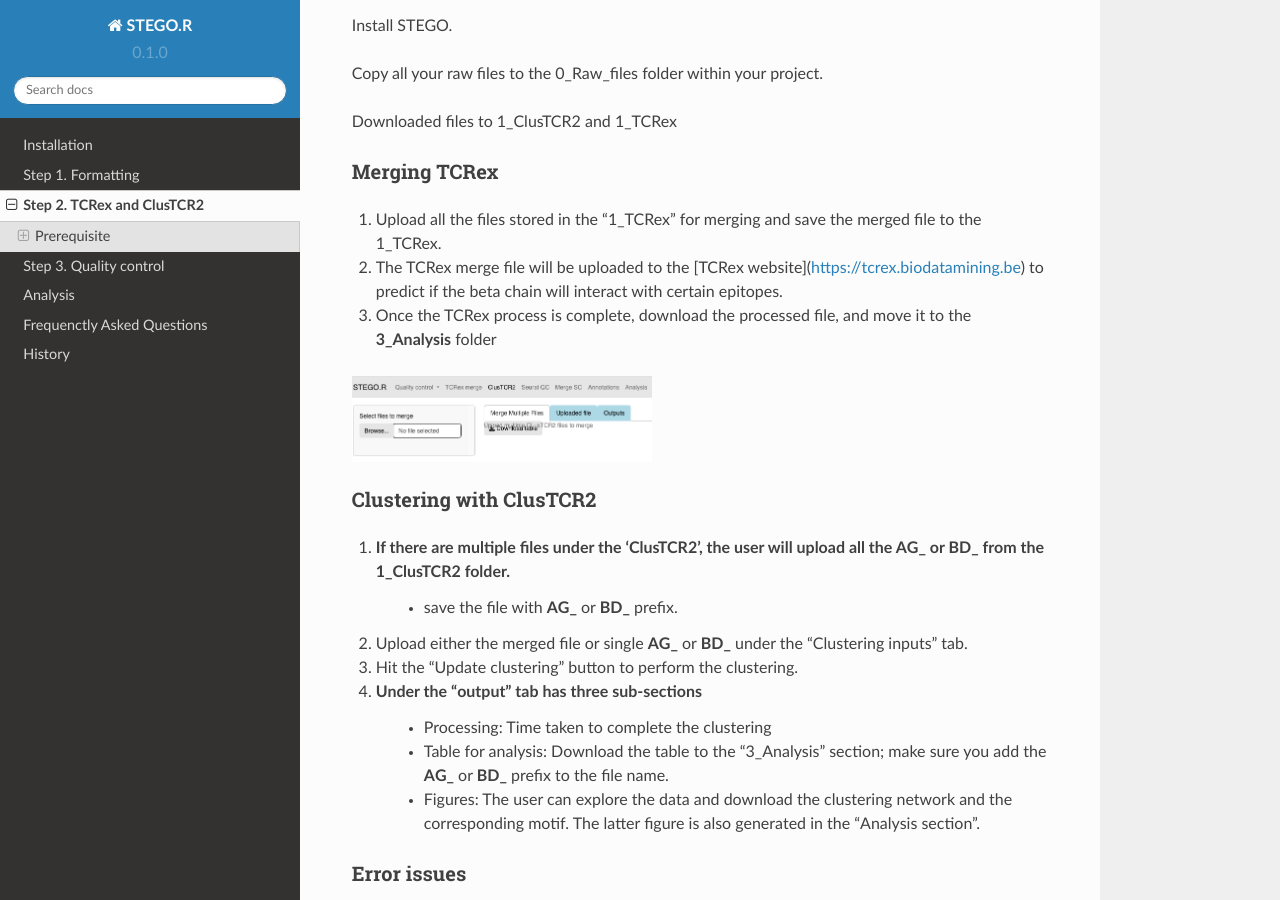
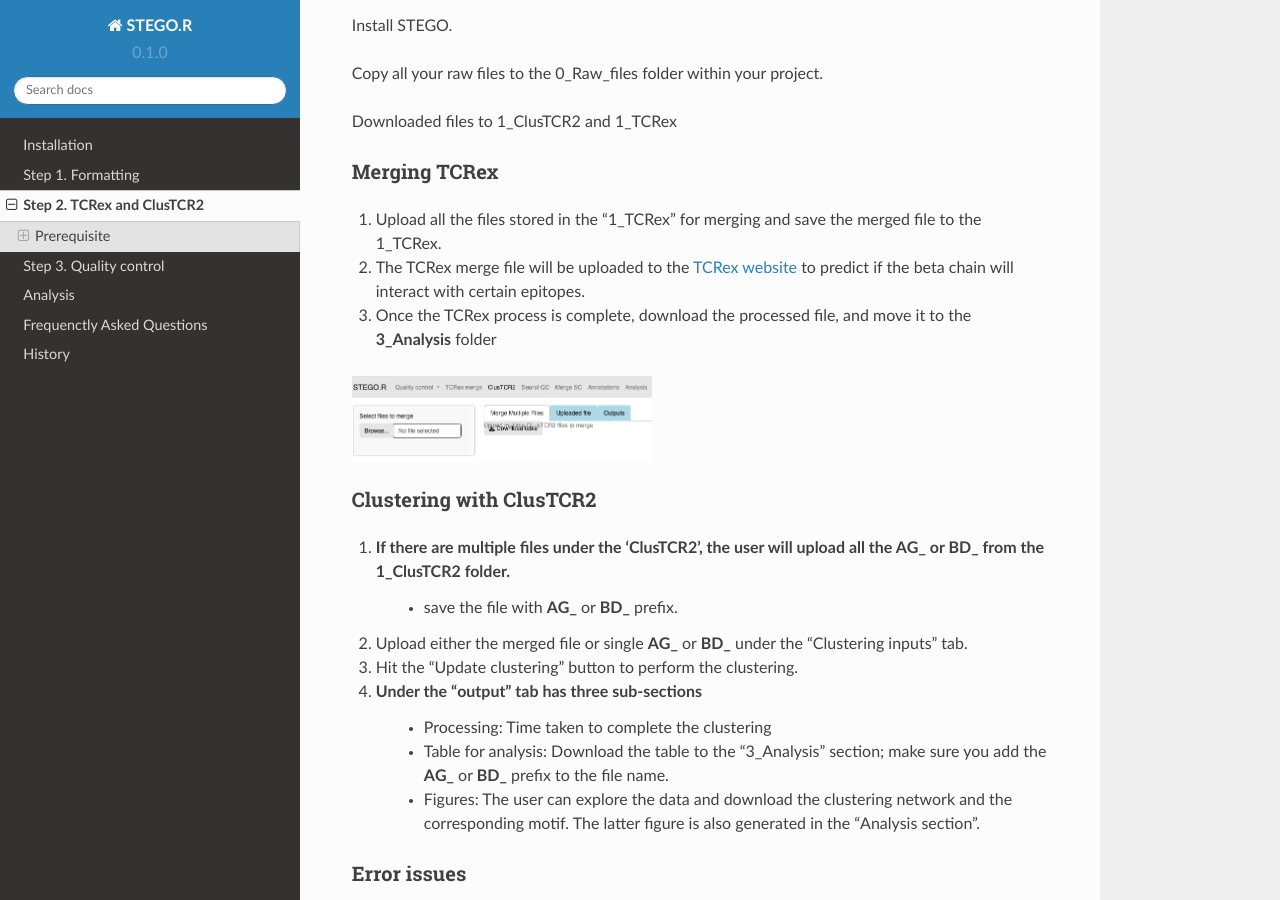
Before and after one commit to KerryAM-R/STEGOR, a Sphinx documentation site: the page built from docs/source/2.STEP2.rst, in a window 1280 px wide and 900 px high, scrolled down 387 px. Built offline with Sphinx 7.4.7 and the Read the Docs theme 2.0.0, drawn with Linux system fonts in a browser that asks for light colours.

Commit message:
Update 2.STEP2.rst

```diff
--- a/docs/source/2.STEP2.rst
+++ b/docs/source/2.STEP2.rst
@@ -21,7 +21,7 @@
 ~~~~~~~~~~~~~~~~~~
 
 1. Upload all the files stored in the "1_TCRex" for merging and save the merged file to the 1_TCRex.
-2. The TCRex merge file will be uploaded to the [TCRex website](https://tcrex.biodatamining.be) to predict if the beta chain will interact with certain epitopes.
+2. The TCRex merge file will be uploaded to the `TCRex website <https://tcrex.biodatamining.be>`_ to predict if the beta chain will interact with certain epitopes.
 3. Once the TCRex process is complete, download the processed file, and move it to the **3_Analysis** folder
 
 .. image:: img/MergeClust.png
```
